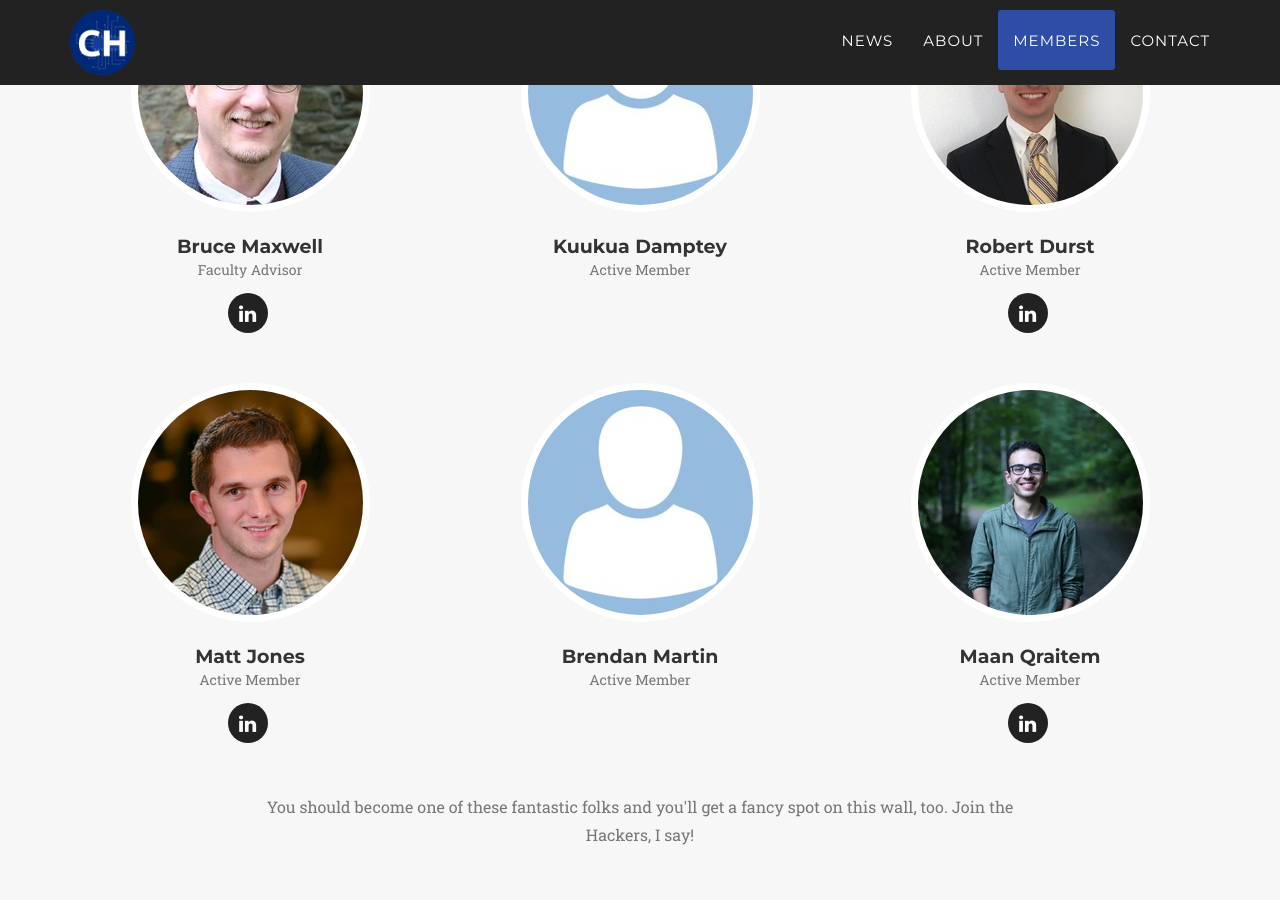
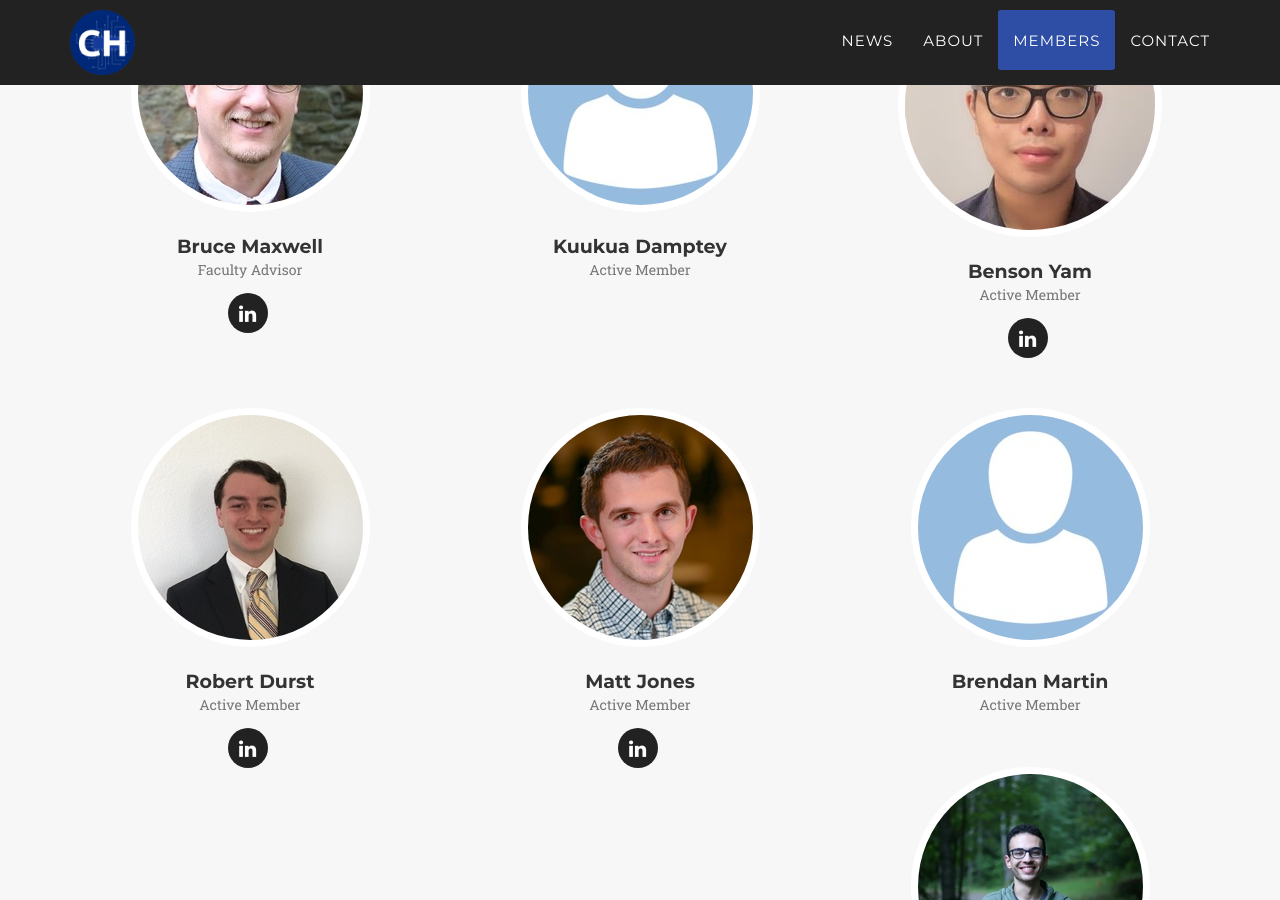
Before and after one commit to Colby-Hackers/Colby-Hackers.github.io, a Jekyll site: the page built from index.html, in a window 1280 px wide and 900 px high, scrolled down 4782 px. Built offline with Jekyll 4.4.1, drawn with Linux system fonts in a browser that asks for light colours; some web fonts are replaced.

Commit message:
Added Benson to member list
Added Benson to member list

```diff
--- a/_config.yml
+++ b/_config.yml
@@ -69,6 +69,13 @@ people:
   position: Active Member
   social:
 
+- name: Benson Yam
+  pic: 321
+  position: Active Member
+  social:
+    - title: linkedin
+      url: https://www.linkedin.com/in/benson-yam-63b80b203/
+
 - name: Robert Durst
   pic: 8
   position: Active Member
```
Also changed, not shown: img/team/321.jpg (added).
